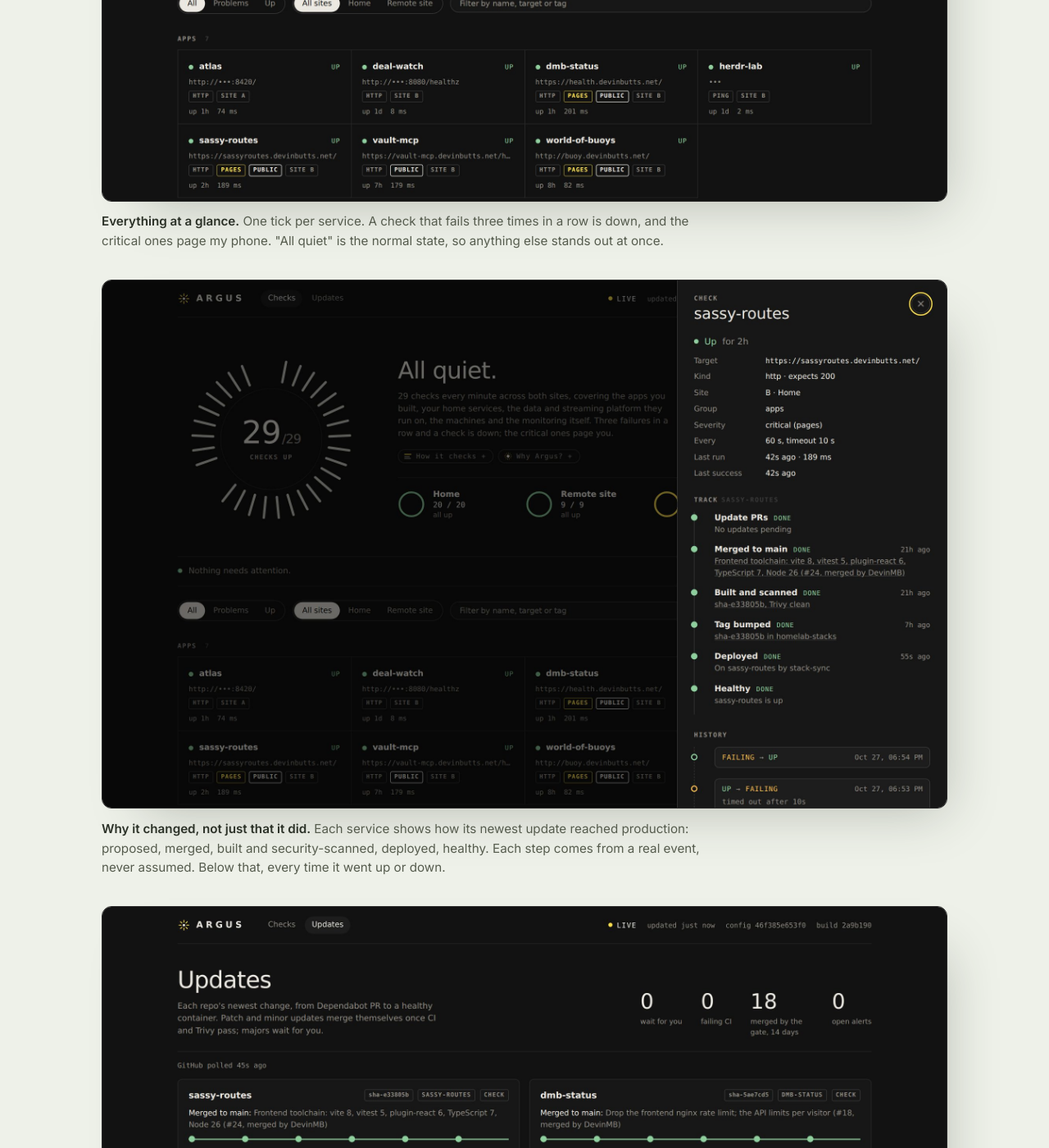
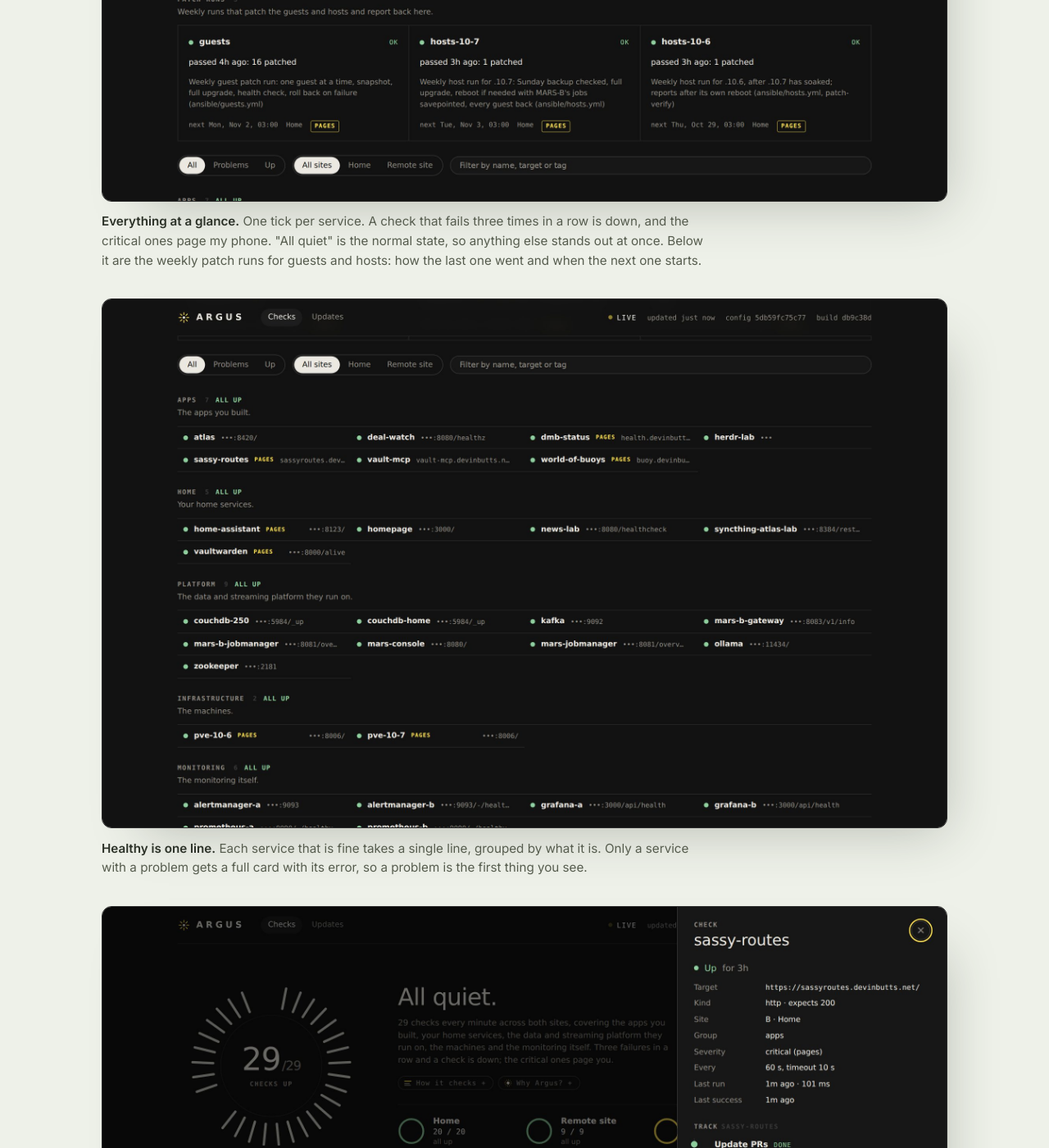
Before and after one commit to DevinMB/devinmb.github.io, a Jekyll site: the page built from argus.md, in a window 1280 px wide and 1400 px high, scrolled down 1042 px. Shown: the whole window at 82% size. Built offline with Jekyll 4.4.1, drawn with Linux system fonts in a browser that asks for light colours; some of the changed text lies outside the part shown.

Commit message:
Argus page: screenshots and captions for the new Updates and Checks UI
Co-Authored-By: Claude Opus 5.5 <noreply@anthropic.com>
Claude-Session: https://claude.ai/code/session_01NaZdmEt5VCJtgF27kW7pbJ

```diff
--- a/argus.md
+++ b/argus.md
@@ -18,10 +18,18 @@ description: Argus, the monitor behind my self-running homelab. Every service ch
 </section>
 
 <figure class="shot">
-  <img src="{{ '/assets/pictures/argus/argus-overview.jpg' | relative_url }}" alt="Argus overview: a ring of 29 ticks, 29 of 29 checks up, 'All quiet', and a grid of services with their status" loading="lazy">
+  <img src="{{ '/assets/pictures/argus/argus-overview.jpg' | relative_url }}" alt="Argus overview: a ring of 29 ticks, 29 of 29 checks up, 'All quiet', and the three weekly patch runs with their last result and next date" loading="lazy">
   <figcaption>
     <strong>Everything at a glance.</strong>
-    One tick per service. A check that fails three times in a row is down, and the critical ones page my phone. "All quiet" is the normal state, so anything else stands out at once.
+    One tick per service. A check that fails three times in a row is down, and the critical ones page my phone. "All quiet" is the normal state, so anything else stands out at once. Below it are the weekly patch runs for guests and hosts: how the last one went and when the next one starts.
+  </figcaption>
+</figure>
+
+<figure class="shot">
+  <img src="{{ '/assets/pictures/argus/argus-services.jpg' | relative_url }}" alt="Every service by group, one compact line each: apps, home services, the data platform, the machines and the monitoring, all up" loading="lazy">
+  <figcaption>
+    <strong>Healthy is one line.</strong>
+    Each service that is fine takes a single line, grouped by what it is. Only a service with a problem gets a full card with its error, so a problem is the first thing you see.
   </figcaption>
 </figure>
 
@@ -34,10 +42,10 @@ description: Argus, the monitor behind my self-running homelab. Every service ch
 </figure>
 
 <figure class="shot">
-  <img src="{{ '/assets/pictures/argus/argus-updates.jpg' | relative_url }}" alt="The Updates view: one card per app with its newest change and a six-step track, plus counts of updates waiting, failing and merged" loading="lazy">
+  <img src="{{ '/assets/pictures/argus/argus-updates.jpg' | relative_url }}" alt="The Updates view: 'All 11 apps up to date', a five-lane board from Testing to Live with every app in the Live lane, and one plain-language row per app" loading="lazy">
   <figcaption>
     <strong>Updates that apply themselves.</strong>
-    Every app's newest change on its way to production. Routine updates are tested, merged, built, scanned and deployed without me: 18 in the last two weeks. Only big version jumps wait for a person.
+    One sentence says whether anything needs me. A board shows which stage each app is in: testing, merging, building, deploying or live. Each app then gets one plain sentence on where it is. Routine updates go all the way to live without me; only major version jumps wait for a person.
   </figcaption>
 </figure>
 
```
Also changed, not shown: assets/pictures/argus/argus-check.jpg, assets/pictures/argus/argus-overview.jpg, assets/pictures/argus/argus-services.jpg (added), assets/pictures/argus/argus-updates.jpg.
